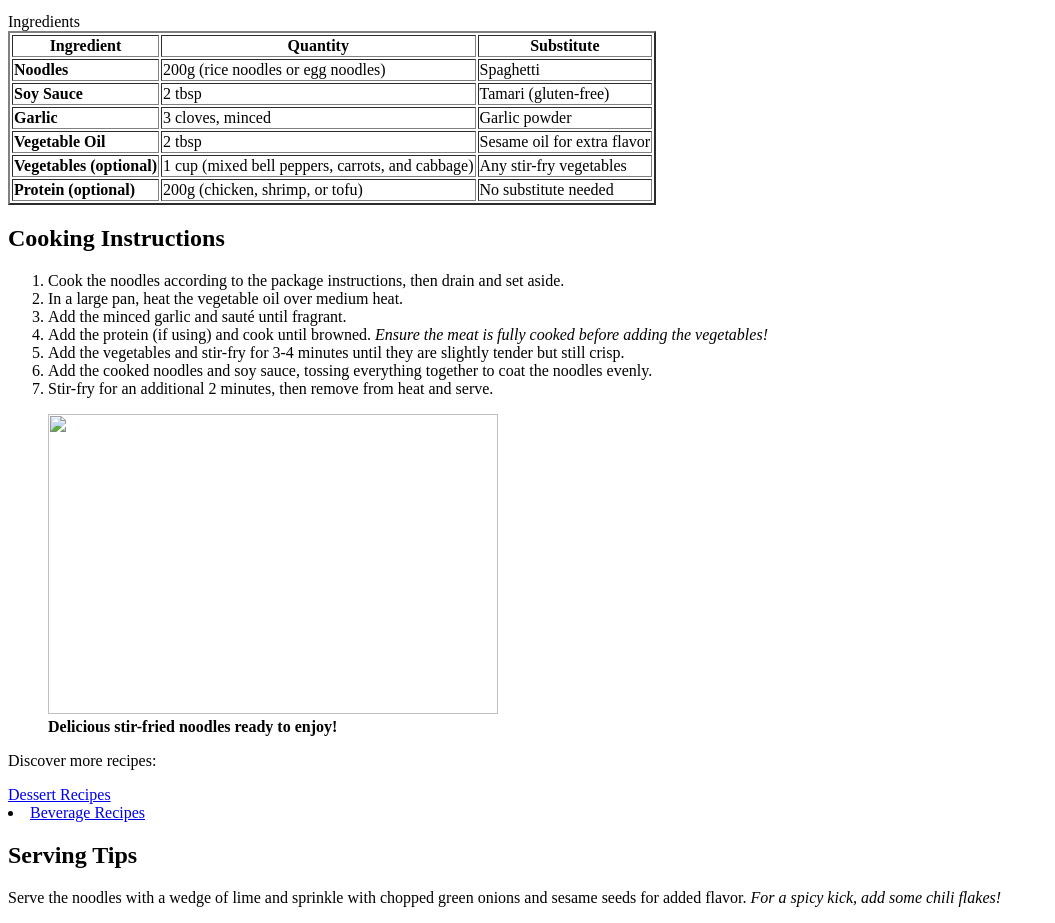
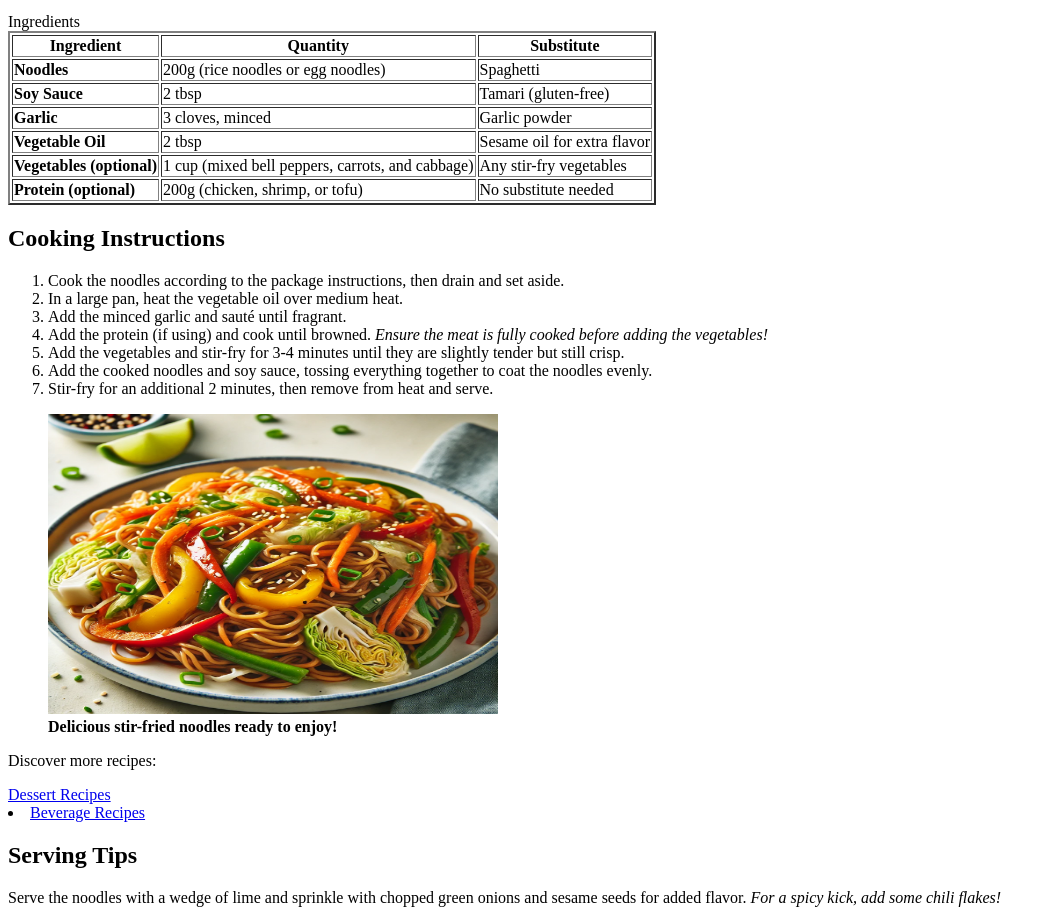
Before and after one commit to Xavier-mac/simple-recipe, a plain HTML site: page index.html in a window 1280 px wide. Shown: the part 171-1094 px from the top of the page, without its empty margins (0-1055 px from the left). Drawn offline with Linux system fonts and the light colour scheme.

Commit message:
Add files via upload

```diff
--- a/index.html
+++ b/index.html
@@ -60,7 +60,7 @@
 <li>Stir-fry for an additional 2 minutes, then remove from heat and serve.</li>
  </ol>
  <figure>
-<img src="image/noodles.webp" width="450" height="300">
+<img src="images/noodles.webp" width="450" height="300">
 <figcaption><b>Delicious stir-fried noodles ready to enjoy!</b></figcaption>
 </figure>
 <p>Discover more recipes:</p>
```
